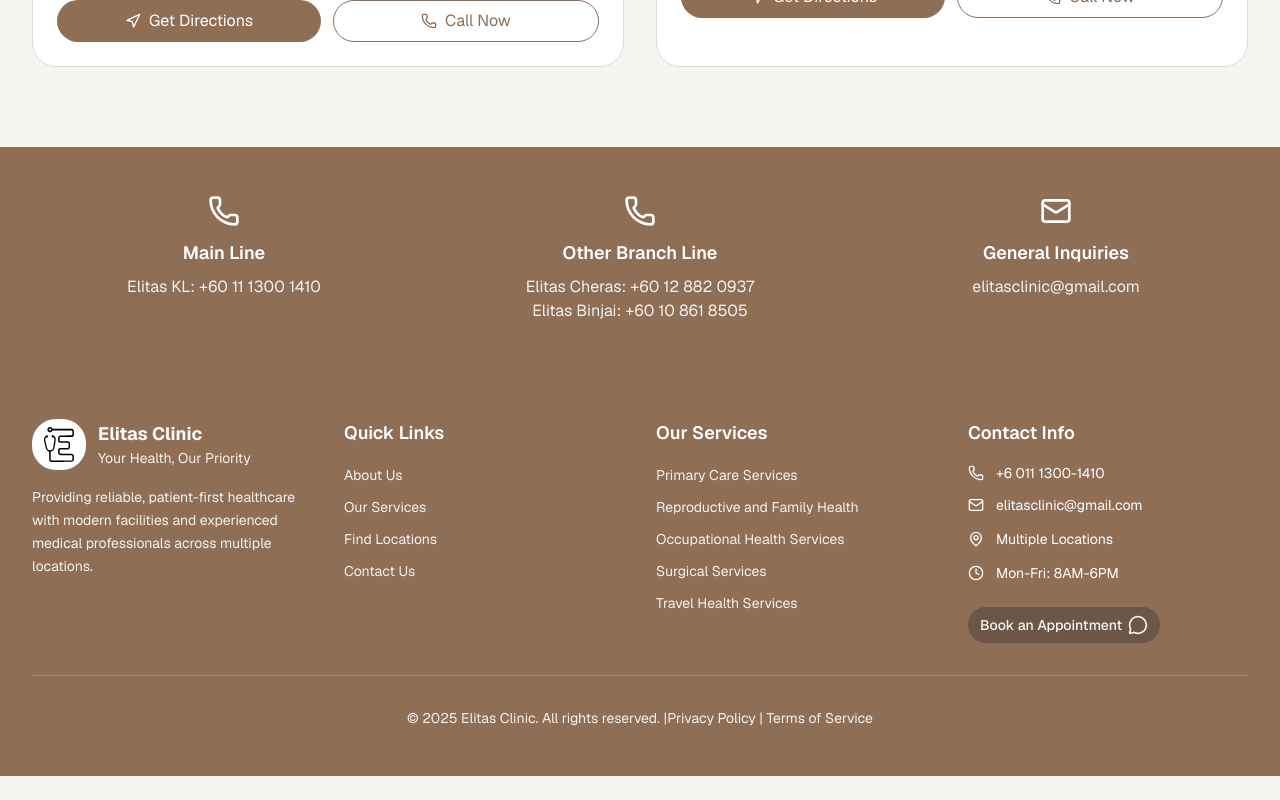
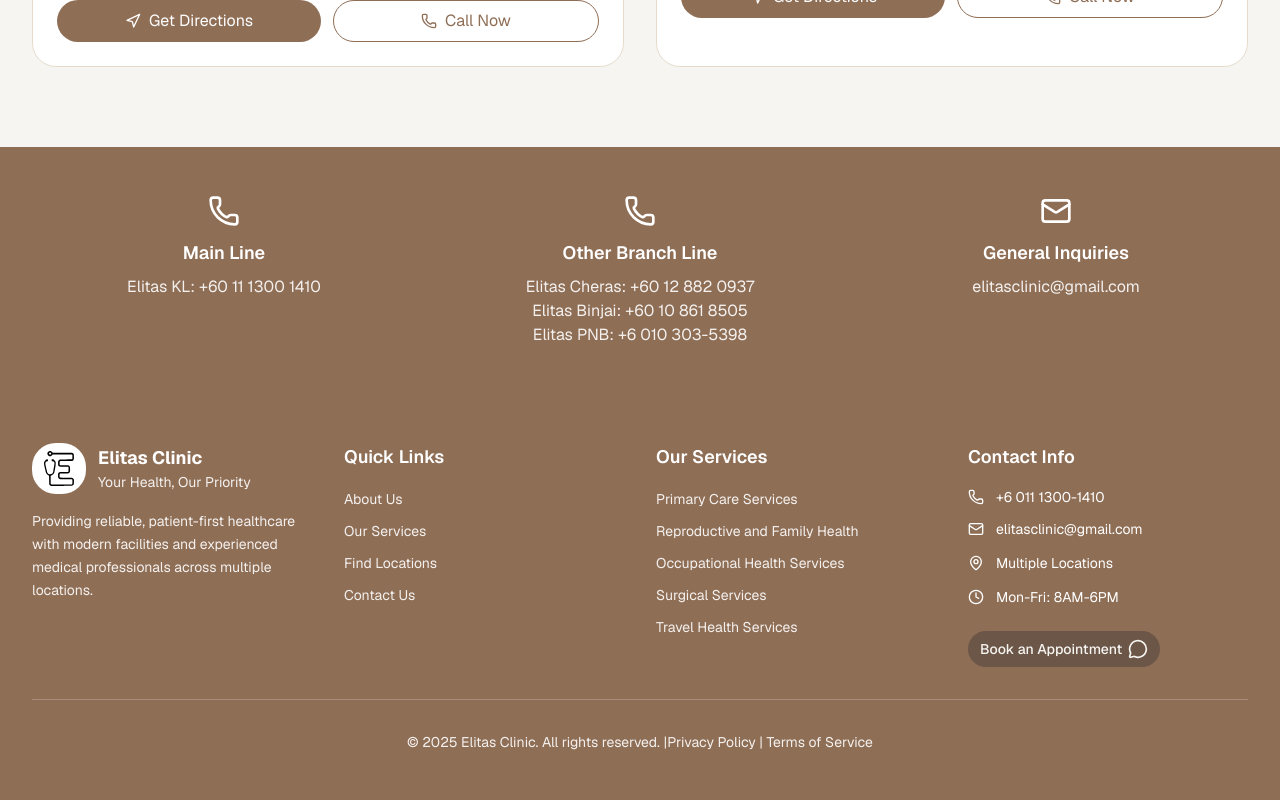
Before and after one commit to ifaridaiman/Elitas-web, a Next.js app: page /branches in a window 1280 px wide. Shown: the part 1452-2252 px from the top of the page. Before the commit the page ends 2228 px from the top, so only its background shows below. Built offline with nearby package versions, Linux system fonts and the light colour scheme.

Commit message:
docs(branches): add PNB contact info to QuickInfo component

```diff
--- a/src/app/branches/_partials/QuickInfo.tsx
+++ b/src/app/branches/_partials/QuickInfo.tsx
@@ -17,6 +17,7 @@
                         <h3 className="text-lg font-semibold mb-2">Other Branch Line</h3>
                         <p className="opacity-90">Elitas Cheras: +60 12 882 0937</p>
                         <p className="opacity-90">Elitas Binjai: +60 10 861 8505</p>
+                        <p className="opacity-90">Elitas PNB: +6 010 303-5398</p>
                     </div>
                     <div className="flex flex-col items-center">
                         <Mail className="h-8 w-8 mb-3" />
```
